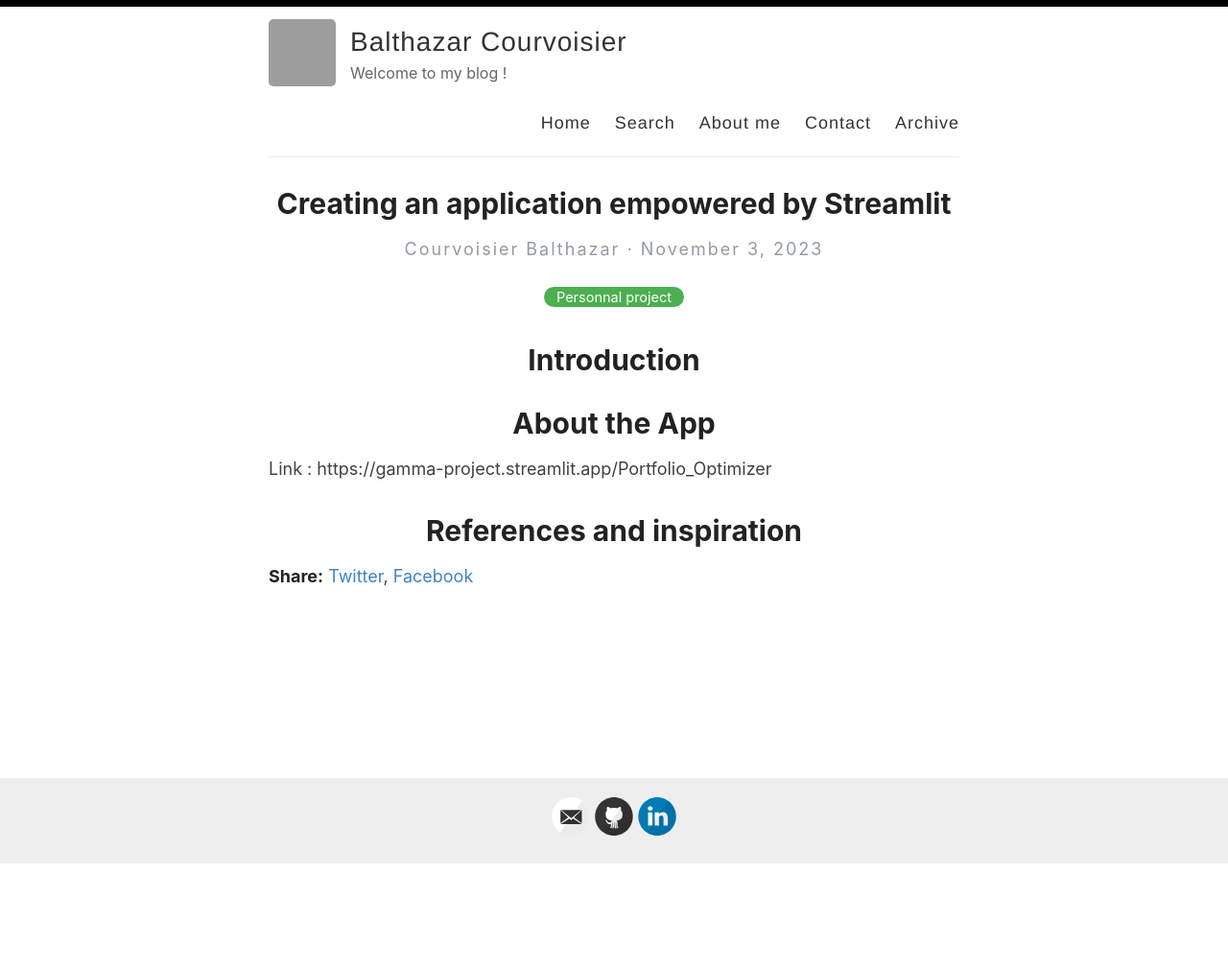
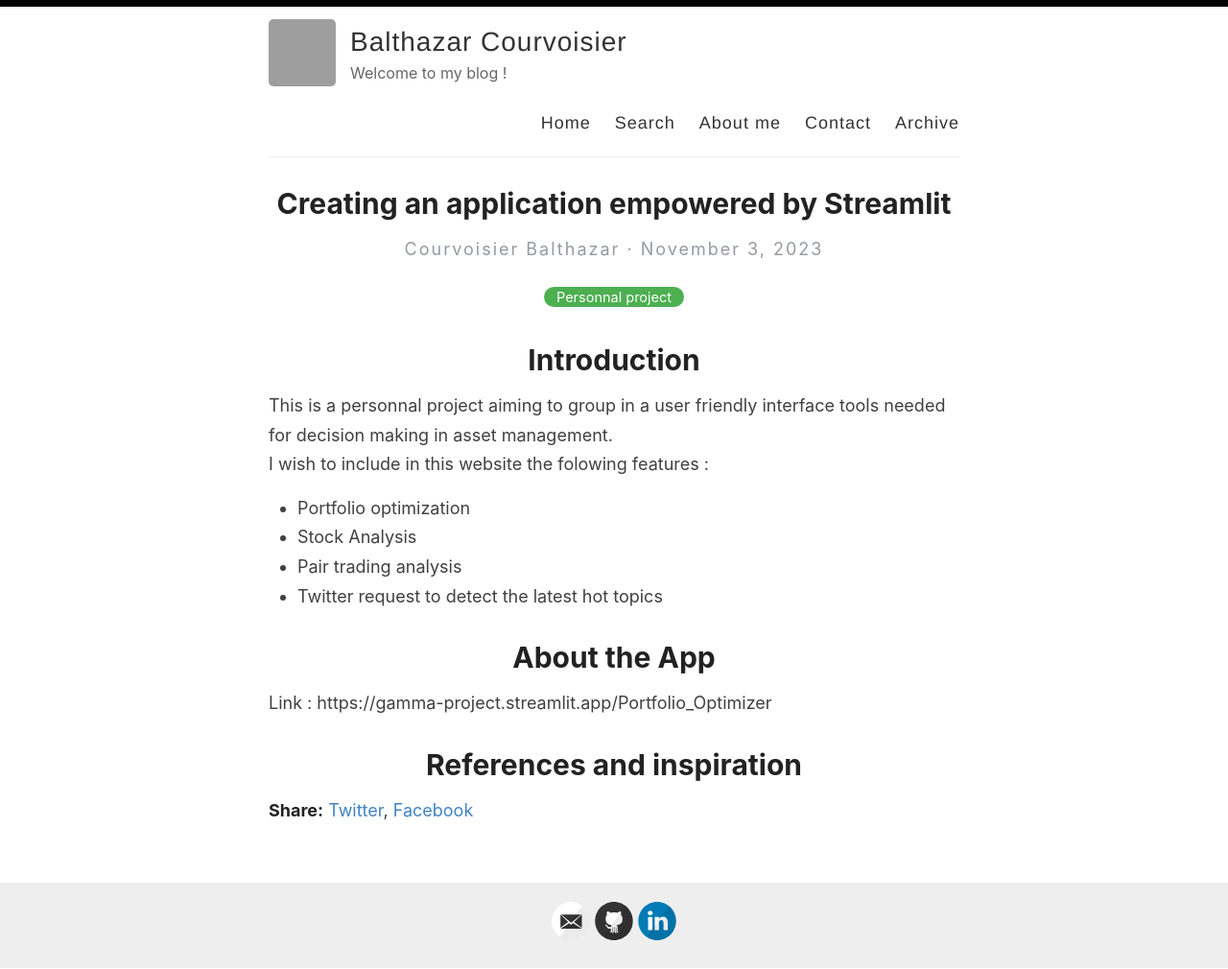
Before and after one commit to Zaltarba/blog, a Jekyll site: the page built from _posts/2023-11-03-DataApp.md, in a window 1280 px wide. Shown: the whole page at 96% size. Built offline with Jekyll 4.4.1, drawn with Linux system fonts in a browser that asks for light colours; before the commit the page ends 901 px from its top, so only the background shows below that.

Commit message:
Update 2023-11-03-DataApp.md

```diff
--- a/_posts/2023-11-03-DataApp.md
+++ b/_posts/2023-11-03-DataApp.md
@@ -7,6 +7,13 @@ excerpt: In this blog post I will detail my journey on creating a web app using
 
 # Introduction
 
+This is a personnal project aiming to group in a user friendly interface tools needed for decision making in asset management.
+I wish to include in this website the folowing features :
+- Portfolio optimization
+- Stock Analysis
+- Pair trading analysis
+- Twitter request to detect the latest hot topics
+
 # About the App
 
 Link : https://gamma-project.streamlit.app/Portfolio_Optimizer
```
